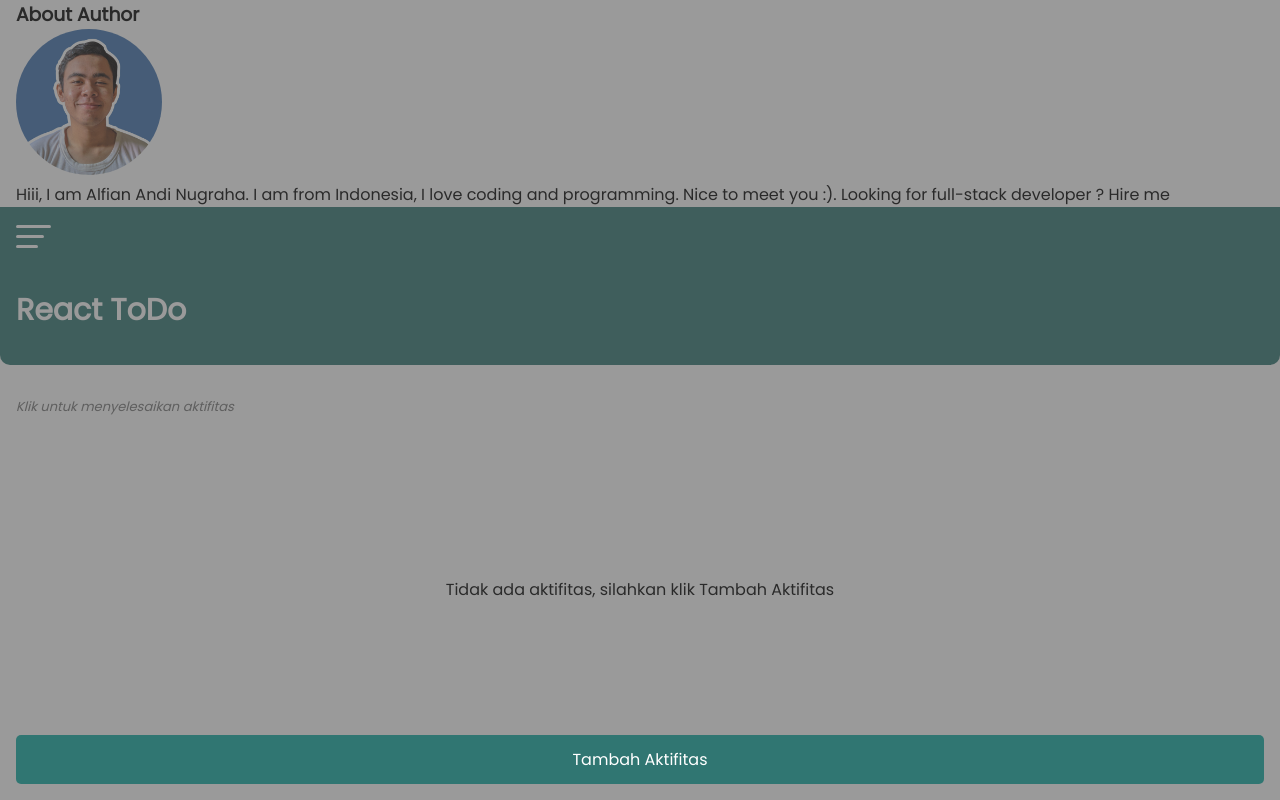
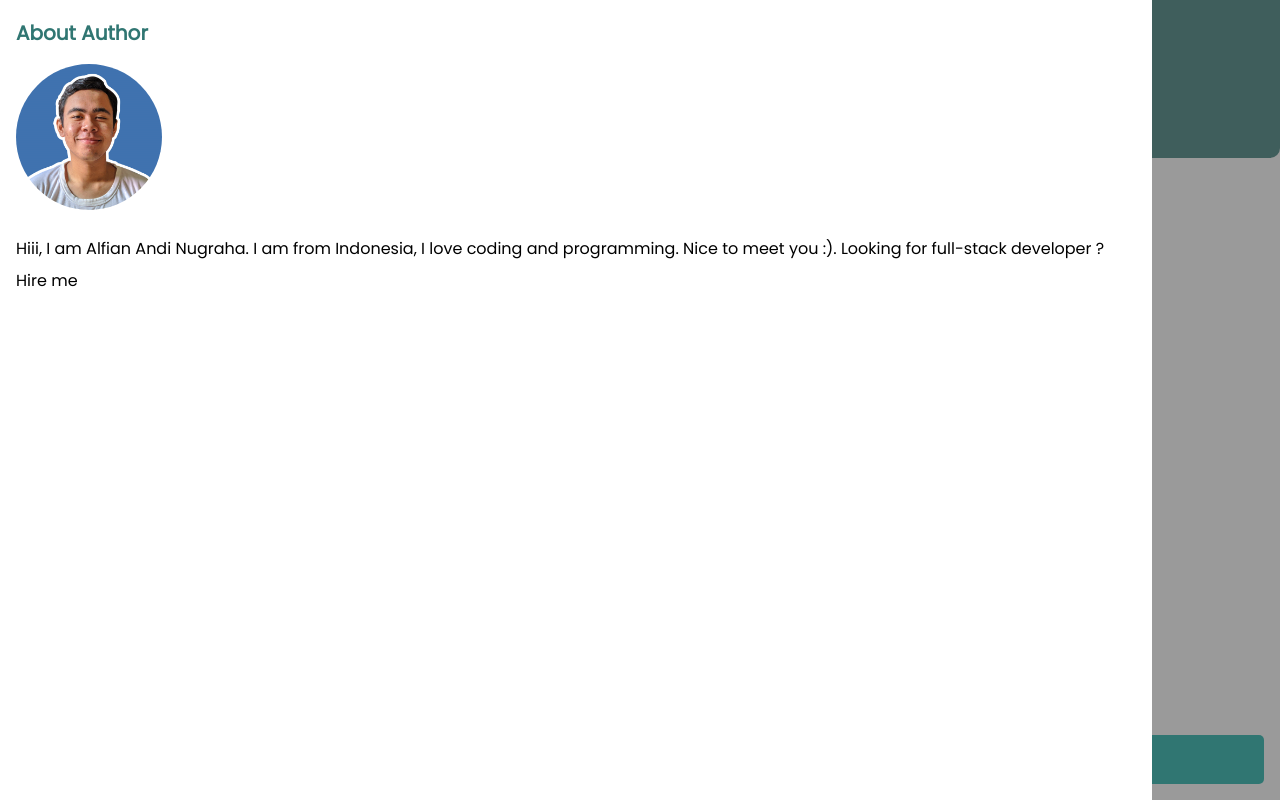
Before and after one commit to alfianandinugraha/react-todo, a React (Create React App) app: page / in a window 1280 px wide. Built offline with nearby package versions, Linux system fonts and the light colour scheme.

Commit message:
add: create style for author section

```diff
--- a/src/Style.scss
+++ b/src/Style.scss
@@ -207,3 +207,28 @@ header#Header {
 
   animation: show-backdrop .5s forwards;
 }
+
+#sidebar {
+  position: fixed;
+  background-color: white;
+  width: 90%;
+  height: 100vh;
+  z-index: 1000;
+  padding-top: 18px;
+
+  .author {
+    &__title {
+      font-size: 20px;
+      color: $primary-color;
+      margin-bottom: 1rem;
+    }
+
+    &__image {
+      margin-bottom: 1rem;
+    }
+
+    &__biograph {
+      line-height: 2rem;
+    }
+  }
+}
```
